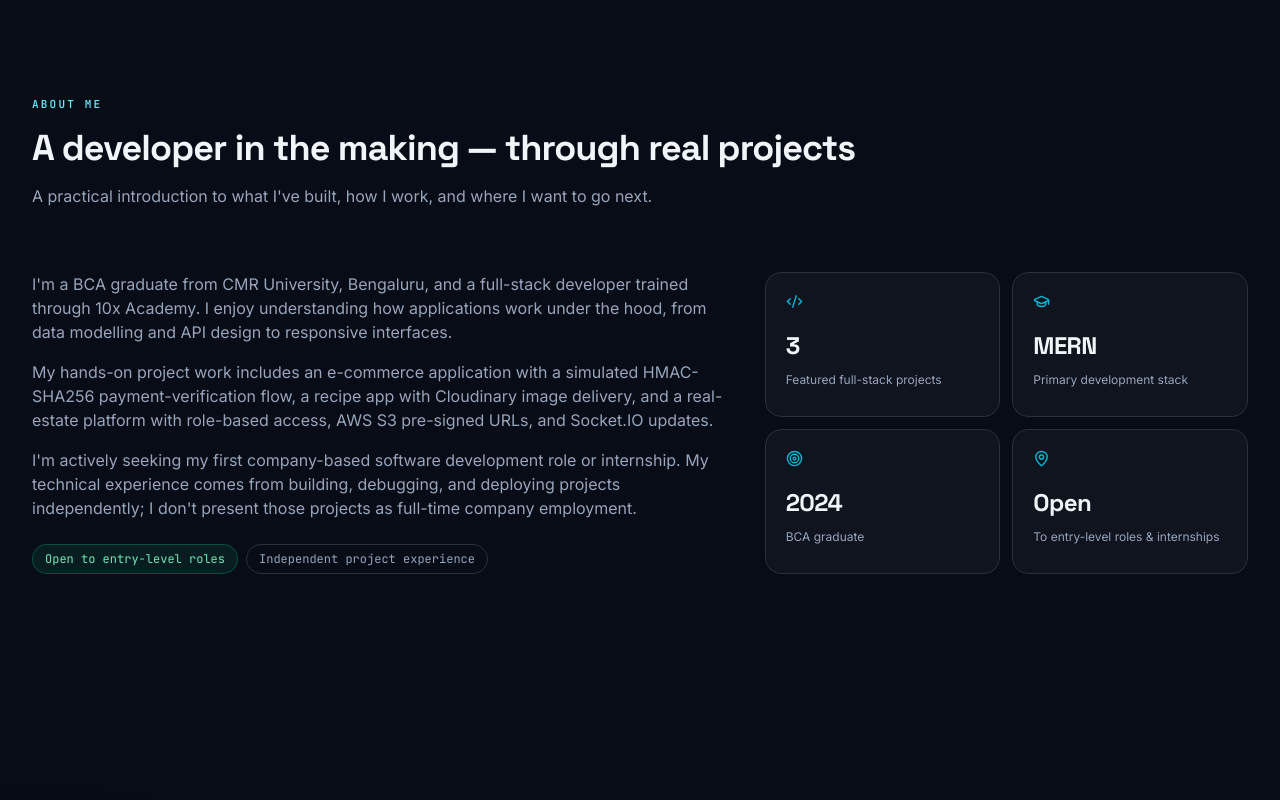
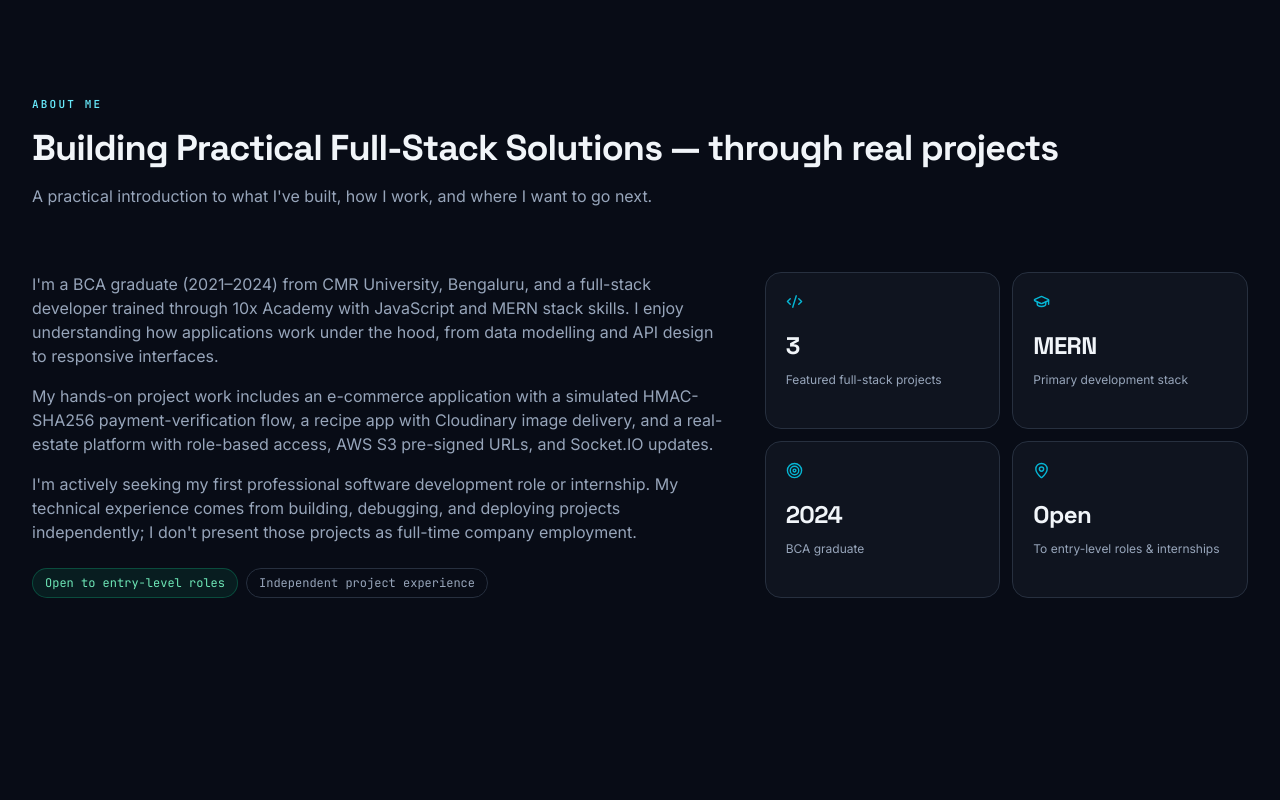
Before and after one commit to kishan1801/kishan-portfolio, a React (Vite) app in the folder frontend/: page / in a window 1280 px wide. Shown: the part 900-1700 px from the top of the page. Built offline with nearby package versions, Linux system fonts and the light colour scheme; no server answers.

Commit message:
Update About section and correct education CGPA

```diff
--- a/frontend/src/components/About.jsx
+++ b/frontend/src/components/About.jsx
@@ -6,7 +6,7 @@ const ICONS = [Code2, GraduationCap, Target, MapPin];
 const About = () => (
   <section id="about" data-testid="about-section" className="relative py-20 lg:py-32">
     <div className="mx-auto max-w-7xl px-4 sm:px-6 lg:px-8">
-      <SectionHeading eyebrow="About me" title="A developer in the making — through real projects" description="A practical introduction to what I've built, how I work, and where I want to go next." />
+      <SectionHeading eyebrow="About me" title="Building Practical Full-Stack Solutions — through real projects" description="A practical introduction to what I've built, how I work, and where I want to go next." />
       <div className="grid gap-10 lg:grid-cols-12">
         <Reveal className="space-y-4 lg:col-span-7">{PROFILE.about.map((paragraph, i) => <p key={i} className="text-sm leading-7 text-muted-foreground sm:text-base">{paragraph}</p>)}<div className="flex flex-wrap gap-2 pt-2"><span className="rounded-full border border-emerald-500/30 bg-emerald-500/10 px-3 py-1.5 font-mono text-xs text-emerald-600 dark:text-emerald-300">Open to entry-level roles</span><span className="rounded-full border border-border px-3 py-1.5 font-mono text-xs text-muted-foreground">Independent project experience</span></div></Reveal>
         <Reveal delay={0.1} className="grid gap-3 sm:grid-cols-2 lg:col-span-5">{PROFILE.stats.map((item, i) => { const Icon = ICONS[i] || Code2; return <article key={item.label} className="rounded-2xl border border-border bg-card p-5"><Icon size={17} className="mb-5 text-cyan-500" /><p className="font-display text-2xl font-bold tracking-tight">{item.value}</p><p className="mt-2 text-xs leading-relaxed text-muted-foreground">{item.label}</p></article>; })}</Reveal>
--- a/frontend/src/data/portfolio.js
+++ b/frontend/src/data/portfolio.js
@@ -10,9 +10,9 @@ export const PROFILE = {
   intro:
     "I build practical web applications and backend systems, with hands-on experience from independent projects and a clear goal: to earn my first professional software development role.",
   about: [
-    "I'm a BCA graduate from CMR University, Bengaluru, and a full-stack developer trained through 10x Academy. I enjoy understanding how applications work under the hood, from data modelling and API design to responsive interfaces.",
+    "I'm a BCA graduate (2021–2024) from CMR University, Bengaluru, and a full-stack developer trained through 10x Academy with JavaScript and MERN stack skills. I enjoy understanding how applications work under the hood, from data modelling and API design to responsive interfaces.",
     "My hands-on project work includes an e-commerce application with a simulated HMAC-SHA256 payment-verification flow, a recipe app with Cloudinary image delivery, and a real-estate platform with role-based access, AWS S3 pre-signed URLs, and Socket.IO updates.",
-    "I'm actively seeking my first company-based software development role or internship. My technical experience comes from building, debugging, and deploying projects independently; I don't present those projects as full-time company employment.",
+    "I'm actively seeking my first professional software development role or internship. My technical experience comes from building, debugging, and deploying projects independently; I don't present those projects as full-time company employment.",
   ],
   emails: ["k.kishankg120@gmail.com", "kishan1801@zohomail.in"],
   github: "https://github.com/kishan1801",
@@ -167,7 +167,7 @@ export const TIMELINE = [
     period: "Jun 2024",
     title: "BCA — CMR University, Bengaluru",
     type: "Education",
-    detail: "Completed a Bachelor of Computer Applications with a foundation in computer science, databases, and software development. CGPA: 7.78/10.",
+    detail: "Completed a Bachelor of Computer Applications with a foundation in computer science, databases, and software development. CGPA: 7.72/10.",
   },
   {
     period: "Oct 2024 – Present",
```
